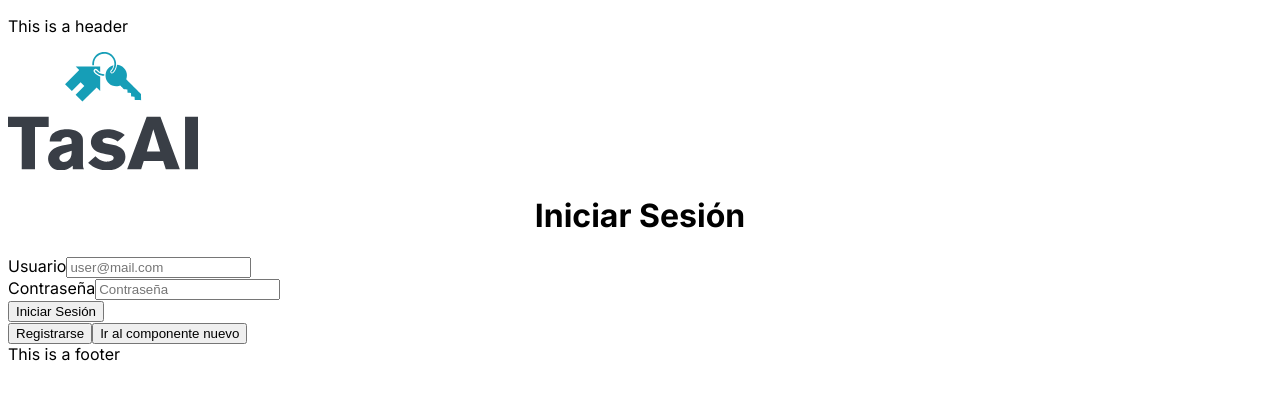
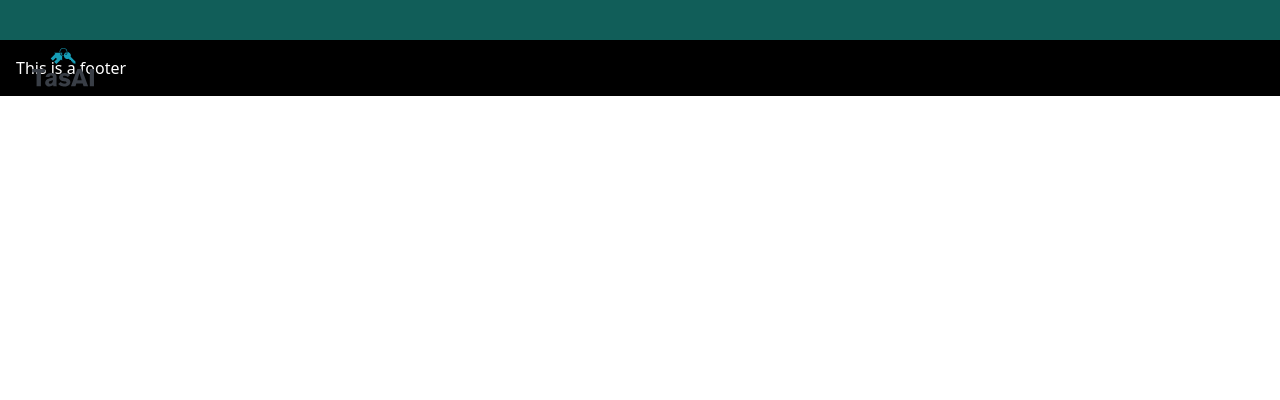
Before and after one commit to FedericoCandiolo/TasAI-FrontEnd, a Next.js app: page / in a window 1280 px wide. Shown: the top 400 px of the page. Built offline with nearby package versions, Linux system fonts and the light colour scheme.

Commit message:
Cambios de testing para el layout de la página

```diff
--- a/src/app/globals.css
+++ b/src/app/globals.css
@@ -1,8 +1,8 @@
-/* @tailwind base;
+@tailwind base;
 @tailwind components;
 @tailwind utilities;
 
-:root {
+/* :root {
   --foreground-rgb: 0, 0, 0;
   --background-start-rgb: 214, 219, 220;
   --background-end-rgb: 255, 255, 255;
--- a/src/app/layout.tsx
+++ b/src/app/layout.tsx
@@ -1,22 +1,30 @@
-import './globals.css'
-import type { Metadata } from 'next'
-import { Inter } from 'next/font/google'
+import "./globals.css";
+import type { Metadata } from "next";
+import { Inter } from "next/font/google";
+import Logo from "@/components/Logo";
 
-const inter = Inter({ subsets: ['latin'] })
+const inter = Inter({ subsets: ["latin"] });
 
 export const metadata: Metadata = {
-  title: 'Create Next App',
-  description: 'Generated by create next app',
-}
+  title: "TasAI",
+  description: "Universidad CAECE",
+};
 
-export default function RootLayout({
-  children,
-}: {
-  children: React.ReactNode
-}) {
+export default function RootLayout({ children }: { children: React.ReactNode }) {
   return (
     <html lang="en">
-      <body className={inter.className}>{children}</body>
+      <body>
+        <header className="bg-teal-800 h-10 p-2">
+          <div className="container-xl mx-auto flex justify-between items-center">
+            <div className="scale-x-75 scale-y-75">
+              <Logo />
+            </div>
+            <button type="button">Iniciar Sesión</button>
+          </div>
+        </header>
+        <main>{children}</main>
+        <footer className="bg-black p-4 text-white">This is a footer</footer>
+      </body>
     </html>
-  )
+  );
 }
--- a/src/app/page.tsx
+++ b/src/app/page.tsx
@@ -1,19 +1,10 @@
 'use client';
 import Main from '../components/Main'
-import Image from 'next/image'
 import Logo from '../components/Logo'
+import RootLayout from './layout'
 //import TasAILogo from "/tasai.svg"
 
 
 export default function Home() {
-  return (
-    <main>
-      <header>
-        <p>This is a header</p>
-        <Logo />
-      </header>
-      <Main />
-      <footer>This is a footer</footer>
-    </main>
-  )
+  return null; //Para hacerlo OPA
 }
--- a/src/components/Logo.jsx
+++ b/src/components/Logo.jsx
@@ -3,10 +3,10 @@ import React from 'react'
 function Logo() {
     return (
         <svg
-    width="190.20000000000002"
+    width="110.20000000000002"
     height="118.41368598977549"
     viewBox="0 0 250 155.64364614849563"
-    >
+    className='scale-x-75 scale-y-75'>
         <defs id="SvgjsDefs1483"></defs>
         <g
         id="SvgjsG1484"
```
